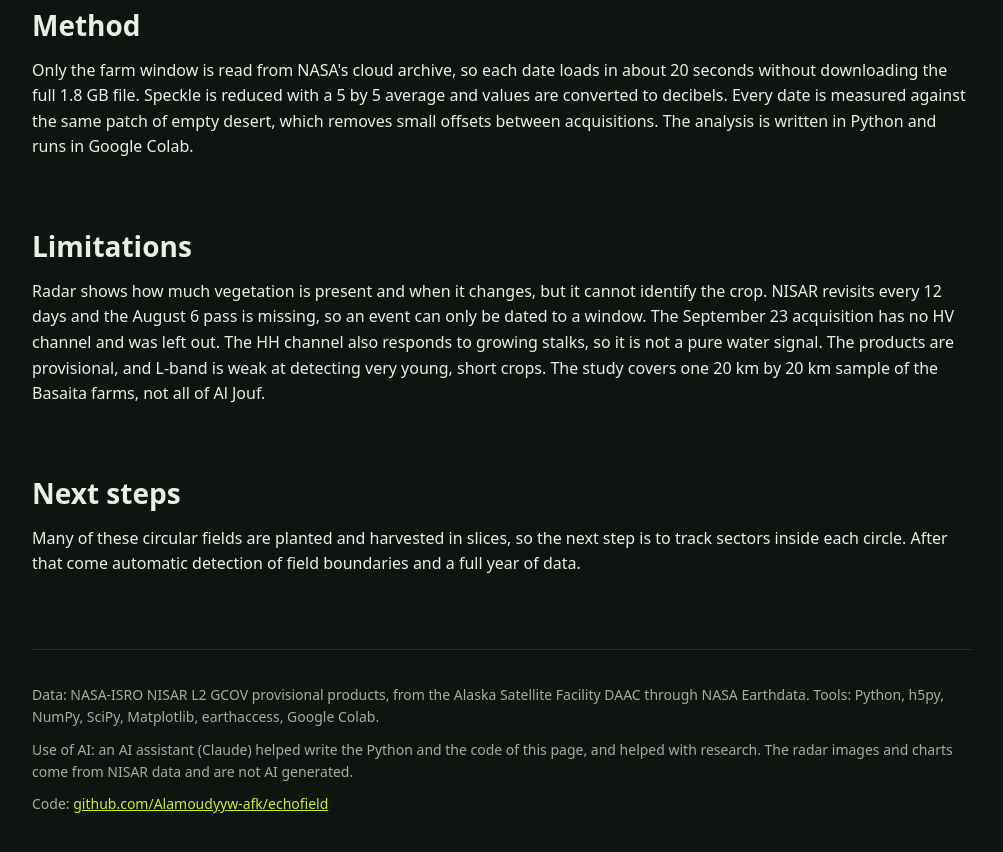
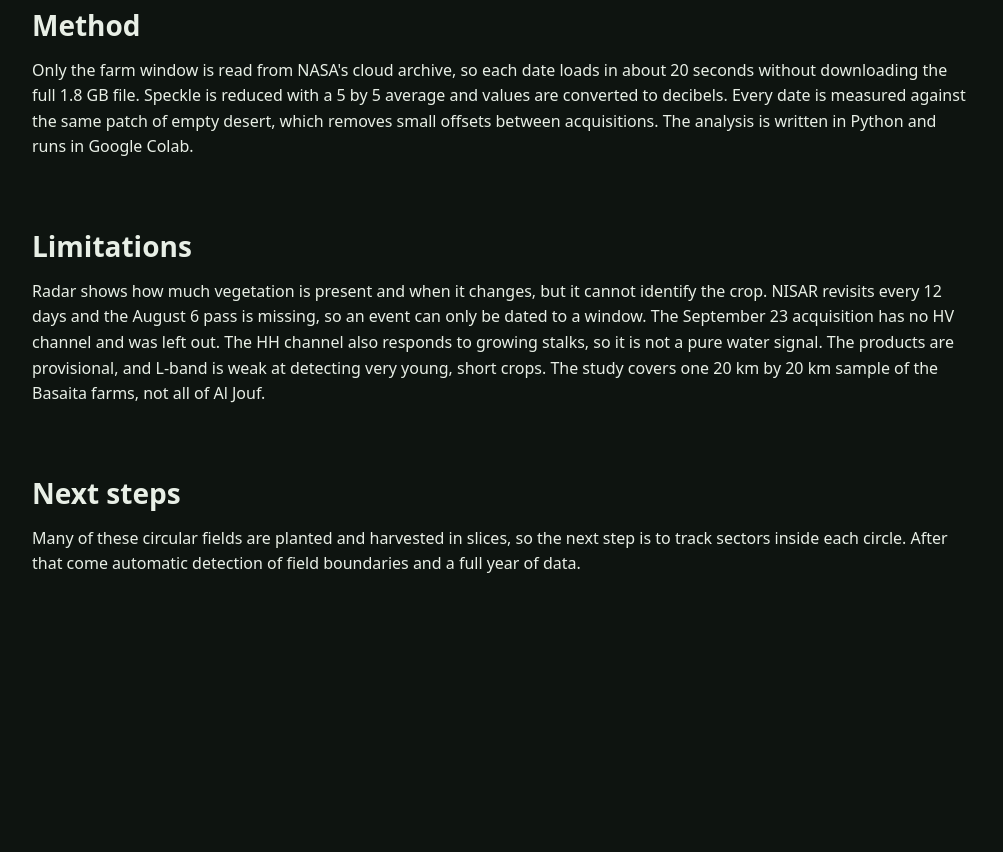
Before and after one commit to alamoudyyw-afk/echofield, a plain HTML site: page index.html in a window 1280 px wide. Shown: the part 6368-7220 px from the top of the page, without its empty margins (138-1141 px from the left). After the commit the page ends 7035 px from the top, so only its background shows below. Drawn offline with Linux system fonts and the light colour scheme.

Commit message:
Update index.html

```diff
--- a/index.html
+++ b/index.html
@@ -178,11 +178,7 @@
   <p>Many of these circular fields are planted and harvested in slices, so the next step is to track sectors inside each circle. After that come automatic detection of field boundaries and a full year of data.</p>
 </section>
 
-<footer>
-  <p>Data: NASA-ISRO NISAR L2 GCOV provisional products, from the Alaska Satellite Facility DAAC through NASA Earthdata. Tools: Python, h5py, NumPy, SciPy, Matplotlib, earthaccess, Google Colab.</p>
-  <p>Use of AI: an AI assistant (Claude) helped write the Python and the code of this page, and helped with research. The radar images and charts come from NISAR data and are not AI generated.</p>
-  <p>Code: <a href="https://github.com/Alamoudyyw-afk/echofield">github.com/Alamoudyyw-afk/echofield</a></p>
-</footer>
+
 
 </main>
 
```
